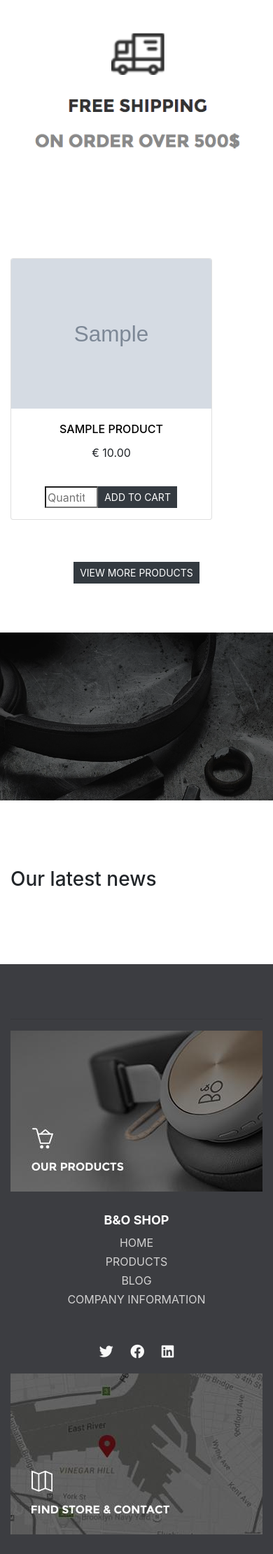
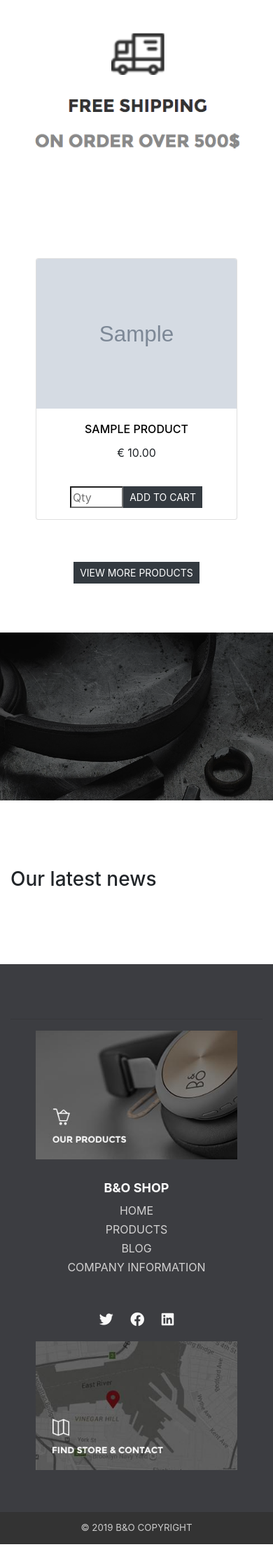
Before and after one commit to lucassuar/django-tech-ecommerce-app, a Django app: page / in a window 390 px wide. Shown: the part 1247-3468 px from the top of the page at 70% size. Run offline with Django 3.2, Linux system fonts and the light colour scheme; tables that the repository leaves empty hold one stand-in row (values such as "Sample post"); grey boxes marked "Sample" are stand-in pictures; some libraries are stand-ins or nearby versions.

Commit message:
Responsiveness issues fixed

```diff
--- a/products/templates/allproducts.html
+++ b/products/templates/allproducts.html
@@ -4,10 +4,10 @@
 
 <section class="products-showcase">
 	   <div class="container">
-           <div class="row align-items-center row-header card-columns">
+           <div class="row row-header card-columns justify-content-center">
            <div class="card-deck">
                {% for product in products %}
-                    <div class="col-lg-3 col-md-6 col-xs-12 header-first">
+                    <div class="col-xs-12 col-md-6 col-lg-3 header-first">
                         <div class="card text-center" style="width: 18rem;">
                             <a href="{% url 'product_detail' product.id %}"  class="image-product-link"><img src="{{MEDIA_URL}}{{product.image}}" class="card-img-top product-image" alt="{{product.name}}" /></a>
                             <div class="card-body">
@@ -18,7 +18,7 @@
                             <form method="post" action="{% url 'add_to_cart' product.id %}">
                             {% csrf_token %}
                             <div class="input-group add-checkout-div">
-                                <input class="input-add-checkout"  name="quantity" type="number" min="1" max="999" class="form-control" placeholder="Quantity">
+                                <input class="input-add-checkout"  name="quantity" type="number" min="1" max="999" class="form-control" placeholder="Qty">
                                 <span class="input-group-btn">
                                     <button class="btn btn-dark rounded-0 btn-sm" type="submit">Add to Cart</button>
                                 </span>
--- a/products/templates/products.html
+++ b/products/templates/products.html
@@ -38,10 +38,10 @@
 
     <section class="products-showcase">
 	   <div class="container">
-           <div class="row align-items-center row-header card-columns text-center">
+           <div class="row align-items-center row-header card-columns text-center justify-content-center">
            <div class="card-deck">
                {% for product in products|slice:":4" %}
-                    <div class="col-lg-3 col-md-6 col-xs-12 header-first">
+                    <div class="col-lg-3 col-md-6 col-xs-12 header-first text-center mx-auto">
                         <div class="card text-center" style="width: 18rem;">
                             <a href="{% url 'product_detail' product.id %}"  class="image-product-link"><img src="{{MEDIA_URL}}{{product.image}}" class="card-img-top product-image" alt="{{product.name}}" /></a>
                             <div class="card-body">
@@ -52,7 +52,7 @@
                             <form method="post" action="{% url 'add_to_cart' product.id %}">
                             {% csrf_token %}
                             <div class="input-group add-checkout-div">
-                                <input class="input-add-checkout"  name="quantity" type="number" min="1" max="999" class="form-control" placeholder="Quantity">
+                                <input class="input-add-checkout"  name="quantity" type="number" min="1" max="999" class="form-control" placeholder="Qty">
                                 <span class="input-group-btn">
                                     <button class="btn btn-dark rounded-0 btn-sm" type="submit">Add to Cart</button>
                                 </span>
--- a/static/css/styles.css
+++ b/static/css/styles.css
@@ -38,9 +38,13 @@
   font-size: small;
 }
 
-.btn-dark, .form-control {
+.btn-dark {
    border-radius: 0;
    text-transform: uppercase;
+}
+
+.form-control {
+   border-radius: 0;
 }
 
 .btn-dark {
@@ -105,6 +109,12 @@
   border-radius: 0px;
 }
 
+.card {
+        margin: 0 auto;
+        float: none;
+        margin-bottom: 10px;
+}
+
 .card:hover {
   box-shadow: 0 8px 16px 0 rgba(0,0,0,0.2);
 }
@@ -114,6 +124,12 @@
     padding-left: 1em;
 }
 
+.card-content {
+    display: flex;
+    padding: 10px 30px;
+    justify-content: space-between;
+    /* align-items: flex-end; */
+}
 
 
 /* Parallax div product page */
@@ -271,6 +287,9 @@
     text-transform: uppercase;
 }
 
+.footer-img img {
+    width: 80%;
+}
 
 /* ----------------------------------------------------------------------------------------
                                  4. Media Queries
@@ -281,4 +300,10 @@
     #myFooter {
         text-align: center;
     }
+
+    .card {
+        width: 100%;
+    }
+
+
 }
--- a/templates/base.html
+++ b/templates/base.html
@@ -132,7 +132,7 @@
         <div class="container mt-5">
             <hr>
             <div class="row">
-                <div class="col-sm-12 col-md-4">
+                <div class="col-sm-12 col-md-4 footer-img justify-content-center">
                     <a class="" href="{% url 'all_products2' %}"> <img src="{% static 'img/footerbanner2.jpg' %}"></img></a>
                 </div>
                 <div class="col-sm-12 col-md-4 footer-links">
@@ -144,12 +144,12 @@
                         <li><a href="{% url 'about' %}">Company Information</a></li>
                     </ul>
                     <div class="social-networks">
-                        <a href="#" class="twitter"><i class="fab fa-twitter"></i></a>
-                        <a href="#" class="facebook"><i class="fab fa-facebook"></i></a>
-                        <a href="#" class="google"><i class="fab fa-linkedin"></i></a>
+                        <a href="https://www.twitter.com/" class="twitter"><i class="fab fa-twitter"></i></a>
+                        <a href="https://www.facebook.com/" class="facebook"><i class="fab fa-facebook"></i></a>
+                        <a href="https://www.linkedin.com/" class="linkedin"><i class="fab fa-linkedin"></i></a>
                     </div>
                 </div>
-                <div class="col-sm-12 col-md-4">
+                <div class="col-sm-12 col-md-4 footer-img justify-content-center">
                     <a class="logo" href="{% url 'index' %}"> <img src="{% static 'img/footer_banner.jpg' %}"></img></a>
                 </div>
             </div>
```
